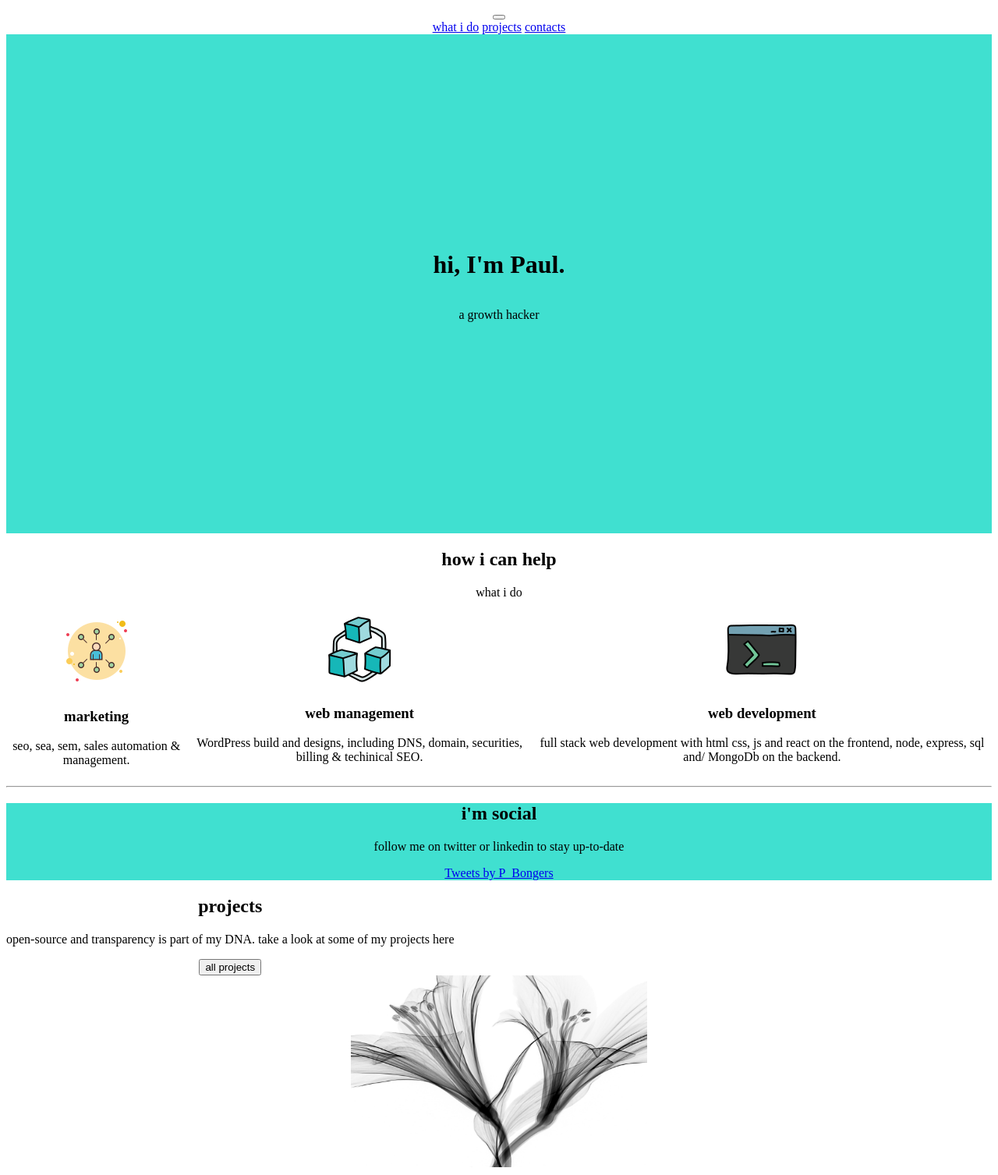
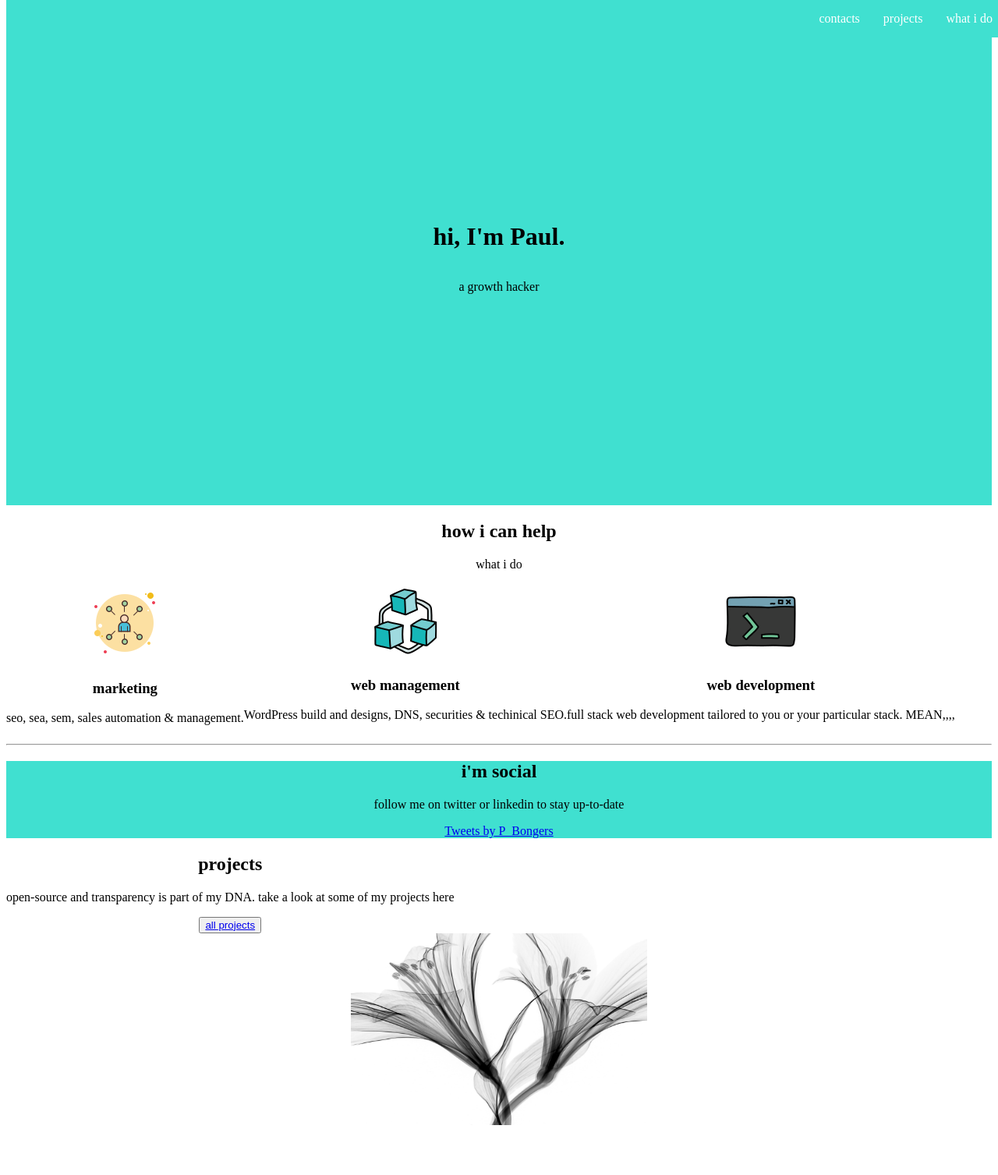
Before and after one commit to cunning-weasel/cunning-weasel-GitHub-Page, a plain HTML site: page index.html in a window 1280 px wide. Shown: the top 1507 px of the page at 78% size. Drawn offline with Linux system fonts and the light colour scheme.

Commit message:
added nav functionality and small changes

```diff
--- a/index.html
+++ b/index.html
@@ -5,41 +5,34 @@
     <meta charset="UTF-8">
     <meta name="viewport" content="width=device-width, initial-scale=1.0">
     <link rel="stylesheet" href="styles.css">
+    <link rel="script" href="script.js">
     <!--
         call some random google font/ icons?
-        fix short scroll distance
         fix weirdness in general
     -->
 
-    <title>Portfolio Page</title>
+    <title>website prototype</title>
 </head>
 
 <body>
     <!-- nav bar -->
-        <!--
-            drag navbar down as user scrolls
-            can use html/ css for now to add proper click functionality, later js
-        -->
 
-        <button type="button" id="button"></button>
-        <nav id="navbar"></nav>
-    <div>
+    <nav id="navbar">
         <a href="#grid-container">what i do</a>
         <a href="#projects">projects</a>
         <a href="#contacts">contacts</a>
-    </div>
     </nav>
 
     <!-- header -->
 
-    <div id="header">
+    <header>
         <h1>hi, I'm Paul.</h1>
         <p>a growth hacker</p>
-    </div>
+    </header>
 
     <!-- what i do -->
-        <!-- some kind of column/ grid container/ try to use flexbox somehow! -->
-
+    <!-- some kind of column/ grid container -->
+    <main>
         <h2>how i can help</h2>
         <p>what i do</p>
         <div id="grid-container">
@@ -49,29 +42,32 @@
                 <p>seo, sea, sem, sales automation & management.</p>
             </div>
             <div id="g1">
-            <img src="/img/icons8-module-96.png" alt="content management system build and design incl. DNS and Hosting">
+                <img src="/img/icons8-module-96.png"
+                    alt="content management system build and design incl. DNS and Hosting">
                 <h3>web management</h3>
-            <p>WordPress build and designs, including DNS, domain, securities, billing & techinical SEO.</p>
+                <p>WordPress build and designs, DNS, securities & techinical SEO.</p>
             </div>
             <div id="g2">
                 <img src="/img/icons8-console-96.png" atl="web development">
                 <h3>web development</h3>
-            <p>full stack web development with html css, js and react on the frontend, node, express, sql and/ MongoDb on the backend.</p>
+                <p>full stack web development tailored to you or your particular stack. MEAN,,,,</p>
             </div>
         </div>
 
-    <hr>
+    <hr> <!-- replace with css border -->
 
-    <!-- social section -->
+    <!-- social -->
     <div id="social">
         <div>
             <h2>i'm social</h2>
         </div>
         <div>
             <p>follow me on twitter or linkedin to stay up-to-date</p>
+            <!-- what's a nice way of linking to handles? -->
         </div>
         <div>
-        <a class="twitter-timeline" data-width="500" data-height="550" data-theme="dark" href="https://twitter.com/P_Bongers?ref_src=twsrc%5Etfw">
+            <a class="twitter-timeline" data-width="500" data-height="550" data-theme="dark"
+                href="https://twitter.com/P_Bongers?ref_src=twsrc%5Etfw">
                 Tweets by P_Bongers
             </a>
             <script async src="https://platform.twitter.com/widgets.js" charset="utf-8">
@@ -83,29 +79,31 @@
 
     <!-- projects -->
 
-    <!-- first version before creating projects.html file -->
-        <!-- add some grid/ collage to link to projects -> try and use flexbox ! -->
-        <div id="projects">
-            <div> <!-- don't forget to declare classes for styling later ! -->
+    <!-- add some grid/ collage to link to projects -->
+    <article id="projects">
+        <div>
+            <!-- don't forget to declare classes for styling later -->
             <h2>projects</h2>
             <p>open-source and transparency is part of my DNA. take a look at some of my projects here</p>
-                <button onclick="document.location='projects.html'" type="button" id="button">all projects</button> <!-- added inline js for click functionality -->
+            <button>
+                <a href="/projects.html">all projects</a>
+            </button>
         </div>
         <div>
             <img src="/img/dark-graphic.jpg" alt="projects image" width="30%" height="80%">
         </div>
-        </div>
+    </article>
+</main>
 
     <hr>
 
     <!-- contacts -->
-        <!-- add icons -->
+    <!-- add icons/FontAwesome call -->
     <!-- add about, blogs, projects, etc -->
 
     <footer id="contacts">
         <p>let's grow🌱</p>
         <div>
-        <!-- implemented button in html no js => potentially faster/ more secure? -->
             <button>
                 <a href="/projects.html">all projects</a>
             </button>
--- a/styles.css
+++ b/styles.css
@@ -8,14 +8,32 @@ body {
     text-align: center;
 }
 
-#navbar {
-    display: flex;
-    position: sticky;
+nav {
+    background-color: turquoise;
+    position: fixed; /* make nav sticky/fixed */
+    top: 0;
+    width: 100%;
+    transition: top 0.3s; /* transition effect when scrolling down and up */
 }
 
-#header {
+nav a {
+    float: right;
+    display: block;
+    color: white;
+    text-align: center;
+    padding: 15px;
+    text-decoration: none;
+}
+
+
+nav a:hover {
+    background-color: white;
+    color: black;
+}
+
+
+header {
     background: turquoise;
-    display: flex;
     display: flex;
     flex-direction: column;
     justify-content: center;
@@ -25,15 +43,17 @@ body {
     /* why vh unit? */
 }
 
-    /* added a grid property to the container elems. can use grid or flex */
+/* added a grid property to the container elems. can use grid or flex */
 #grid-container {
     width: auto;
     display: flex;
     grid-template-columns: 100px 100px 100px;
+    /* can use 1fr instead? */
     /* position/ align-content: center; why doesn't this work? */
 }
 
-#projects { /* can add h2 tag here to target color but it messes up positioning */
+#projects {
+    /* can add h2 tag here to target color but it messes up positioning */
     /* background: turquoise; */
     width: 100%;
     display: flex;
```
Also changed, not shown: projects.html (+4 -4 lines), script.js (+21 -4 lines). Lines whose indentation alone changed are shown as unchanged.
